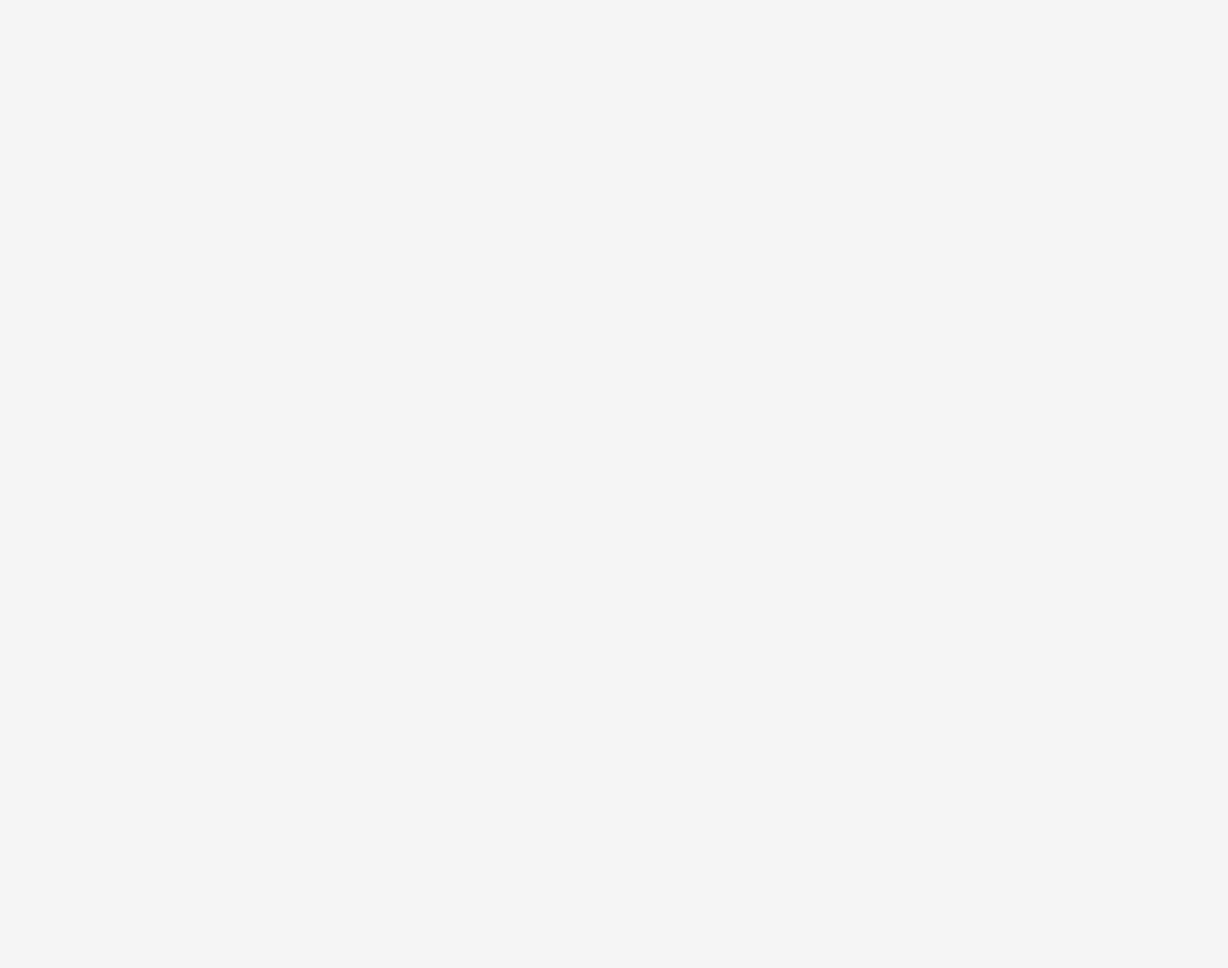
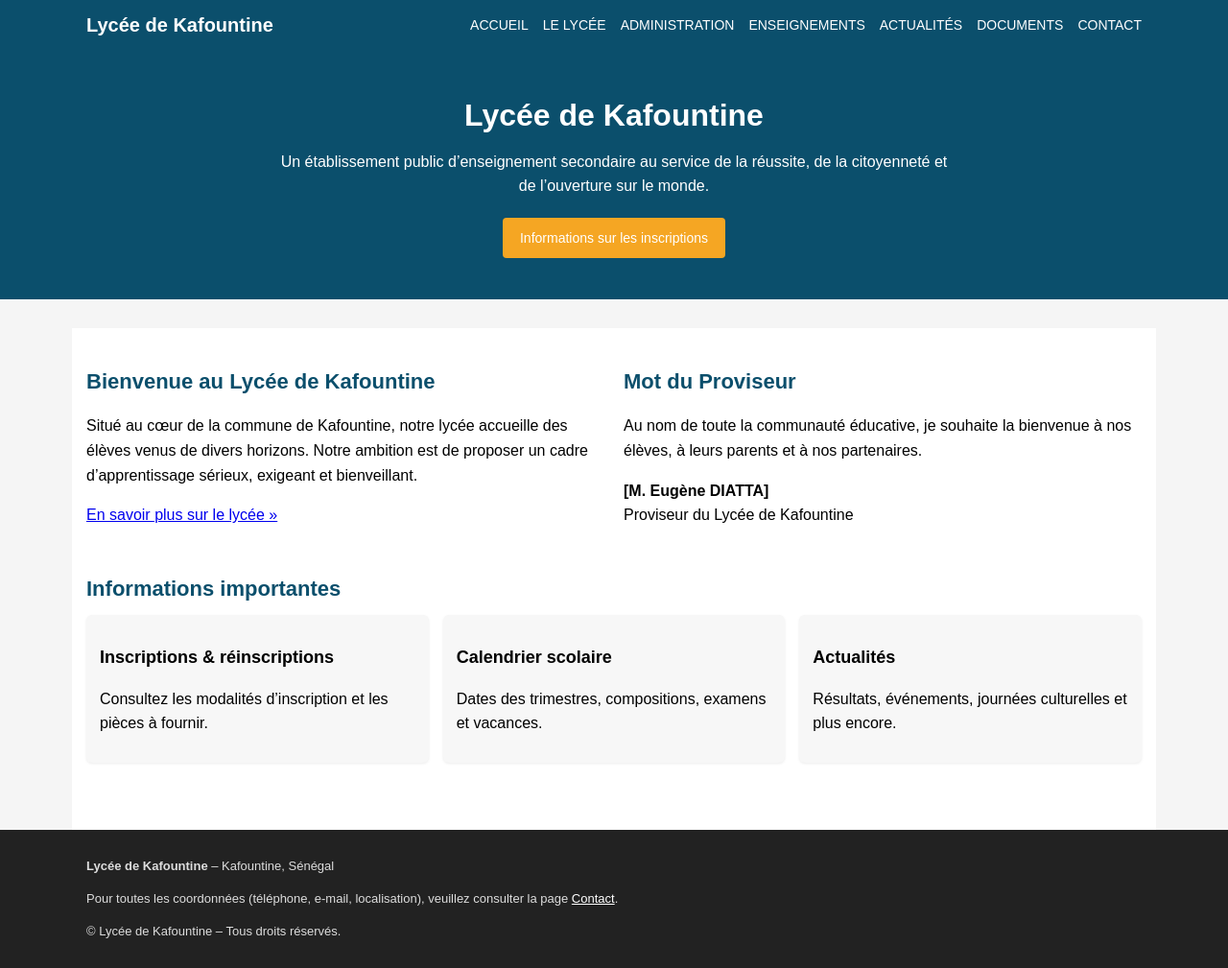
Before and after one commit to meliusmum-sketch/lycee-kafountine-site, a plain HTML site: page index.html in a window 1280 px wide. Shown: the whole page at 96% size. Before the commit the page ends 800 px from the top, so only its background shows below. Drawn offline with Linux system fonts and the light colour scheme.

Commit message:
Update index.html

```diff
--- a/index.html
+++ b/index.html
@@ -46,7 +46,7 @@
         .menu li a:hover { text-decoration: underline; }
 
         .hero {
-            background: #0b4f6c url('photo-lycee-kafountine.jpg') center/cover no-repeat;
+            background: #0b4f6c;
             min-height: 260px;
             display: flex;
             align-items: center;
@@ -55,14 +55,7 @@
             color: #fff;
             position: relative;
         }
-        .hero::before {
-            content: "";
-            position: absolute;
-            inset: 0;
-            background-color: rgba(0, 0, 0, 0.45);
-        }
         .hero-content {
-            position: relative;
             max-width: 700px;
             padding: 20px;
         }
@@ -78,7 +71,6 @@
             text-decoration: none;
             font-size: 14px;
         }
-        .btn:hover { background-color: #d58812; }
 
         main {
             max-width: 1100px;
@@ -107,3 +99,107 @@
             gap: 15px;
         }
         .card {
+            background-color: #f7f7f7;
+            border-radius: 6px;
+            padding: 12px 14px;
+            flex: 1;
+            min-width: 220px;
+            box-shadow: 0 1px 3px rgba(0,0,0,0.08);
+        }
+
+        footer {
+            background-color: #222;
+            color: #ddd;
+            padding: 15px 20px;
+            font-size: 13px;
+        }
+        .footer-inner {
+            max-width: 1100px;
+            margin: 0 auto;
+        }
+    </style>
+</head>
+<body>
+
+<header>
+    <nav>
+        <div class="logo">Lycée de Kafountine</div>
+        <ul class="menu">
+            <li><a href="index.html">Accueil</a></li>
+            <li><a href="le-lycee.html">Le Lycée</a></li>
+            <li><a href="administration.html">Administration</a></li>
+            <li><a href="enseignements.html">Enseignements</a></li>
+            <li><a href="actualites.html">Actualités</a></li>
+            <li><a href="documents.html">Documents</a></li>
+            <li><a href="contact.html">Contact</a></li>
+        </ul>
+    </nav>
+</header>
+
+<section class="hero">
+    <div class="hero-content">
+        <h1>Lycée de Kafountine</h1>
+        <p>
+            Un établissement public d’enseignement secondaire au service de la réussite,
+            de la citoyenneté et de l’ouverture sur le monde.
+        </p>
+        <a href="#inscriptions" class="btn">Informations sur les inscriptions</a>
+    </div>
+</section>
+
+<main>
+    <section>
+        <div class="two-columns">
+            <div class="col">
+                <h2>Bienvenue au Lycée de Kafountine</h2>
+                <p>
+                    Situé au cœur de la commune de Kafountine, notre lycée accueille des élèves venus
+                    de divers horizons. Notre ambition est de proposer un cadre d’apprentissage sérieux,
+                    exigeant et bienveillant.
+                </p>
+                <p><a href="le-lycee.html">En savoir plus sur le lycée &raquo;</a></p>
+            </div>
+
+            <div class="col">
+                <h2>Mot du Proviseur</h2>
+                <p>
+                    Au nom de toute la communauté éducative, je souhaite la bienvenue à nos élèves,
+                    à leurs parents et à nos partenaires.
+                </p>
+                <p><strong>[M. Eugène DIATTA]</strong><br>Proviseur du Lycée de Kafountine</p>
+            </div>
+        </div>
+    </section>
+
+    <section>
+        <h2>Informations importantes</h2>
+        <div class="highlight-cards">
+            <div class="card" id="inscriptions">
+                <h3>Inscriptions & réinscriptions</h3>
+                <p>Consultez les modalités d’inscription et les pièces à fournir.</p>
+            </div>
+            <div class="card">
+                <h3>Calendrier scolaire</h3>
+                <p>Dates des trimestres, compositions, examens et vacances.</p>
+            </div>
+            <div class="card">
+                <h3>Actualités</h3>
+                <p>Résultats, événements, journées culturelles et plus encore.</p>
+            </div>
+        </div>
+    </section>
+</main>
+
+<footer>
+    <div class="footer-inner">
+        <p><strong>Lycée de Kafountine</strong> – Kafountine, Sénégal</p>
+        <p>
+            Pour toutes les coordonnées (téléphone, e-mail, localisation),
+            veuillez consulter la page <a href="contact.html" style="color:#fff; text-decoration:underline;">Contact</a>.
+        </p>
+        <p>&copy; Lycée de Kafountine – Tous droits réservés.</p>
+    </div>
+</footer>
+
+</body>
+</html>
```
